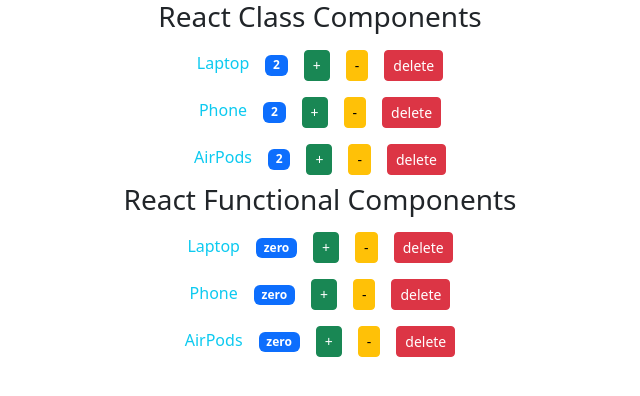
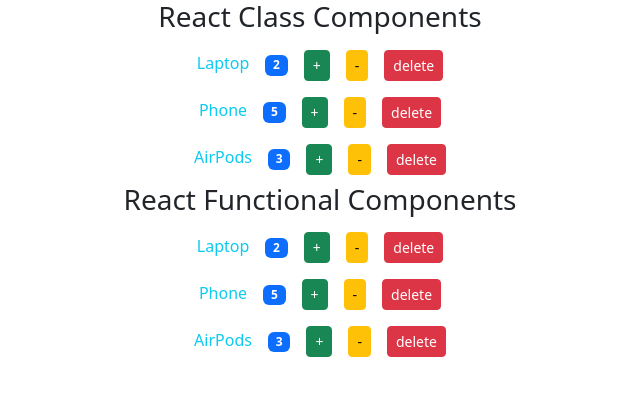
Before and after one commit to sajjad-10/react-zero-to-hero-doc, a React (Create React App) app in the folder product-component/: page / in a window 1280 px wide. Shown: the top 396 px of the page, without its empty margins (320-960 px from the left). Built offline with nearby package versions, Linux system fonts and the light colour scheme.

Commit message:
update base componnat

```diff
--- a/product-component/src/Components/class/product.jsx
+++ b/product-component/src/Components/class/product.jsx
@@ -2,7 +2,7 @@ import { Component } from "react";
 
 class Product extends Component {
     state = {
-        count: 2,
+        count: this.props.count,
     };
     render() {
         const { productName } = this.props;
--- a/product-component/src/Components/class/products.jsx
+++ b/product-component/src/Components/class/products.jsx
@@ -2,13 +2,24 @@ import { Component } from "react";
 import Product from "./product";
 
 class Products extends Component {
-    state = {};
+    state = {
+        products: [
+            { id: 1, count: 2, productName: "Laptop" },
+            { id: 2, count: 5, productName: "Phone" },
+            { id: 3, count: 3, productName: "AirPods" },
+        ],
+    };
     render() {
         return (
             <div>
-                <Product productName="Laptop" />
-                <Product productName="Phone" />
-                <Product productName="AirPods" />
+                {this.state.products.map((product, index) => (
+                    <Product
+                        key={index}
+                        productName={product.productName}
+                        count={product.count}
+                    >
+                    </Product>
+                ))}
             </div>
         );
     }
--- a/product-component/src/Components/func/product.jsx
+++ b/product-component/src/Components/func/product.jsx
@@ -1,7 +1,7 @@
 import { useState } from "react";
 
-const Product = ({productName}) => {
-    const [count, setCount] = useState(0);
+const Product = ({productName,count: propCount}) => {
+    const [count, setCount] = useState(propCount);
     return (
         <div>
             <span className="m-2 text-info">{productName}</span>
--- a/product-component/src/Components/func/products.jsx
+++ b/product-component/src/Components/func/products.jsx
@@ -1,11 +1,22 @@
+import { useState } from "react";
 import Product from "./product";
 
 const Products = () => {
+    const [products, setProducts] = useState([
+        { id: 1, count: 2, productName: "Laptop" },
+        { id: 2, count: 5, productName: "Phone" },
+        { id: 3, count: 3, productName: "AirPods" },
+    ]);
     return (
         <>
-            <Product productName="Laptop" />
-            <Product productName="Phone" />
-            <Product productName="AirPods" />
+            {products.map((product, index) => (
+                <Product
+                    key={index}
+                    productName={product.productName}
+                    count={product.count}
+                >
+                </Product>
+            ))}
         </>
     );
 };
```
Also changed, not shown: 1 other file (tests, documents, lock files or other folders).
